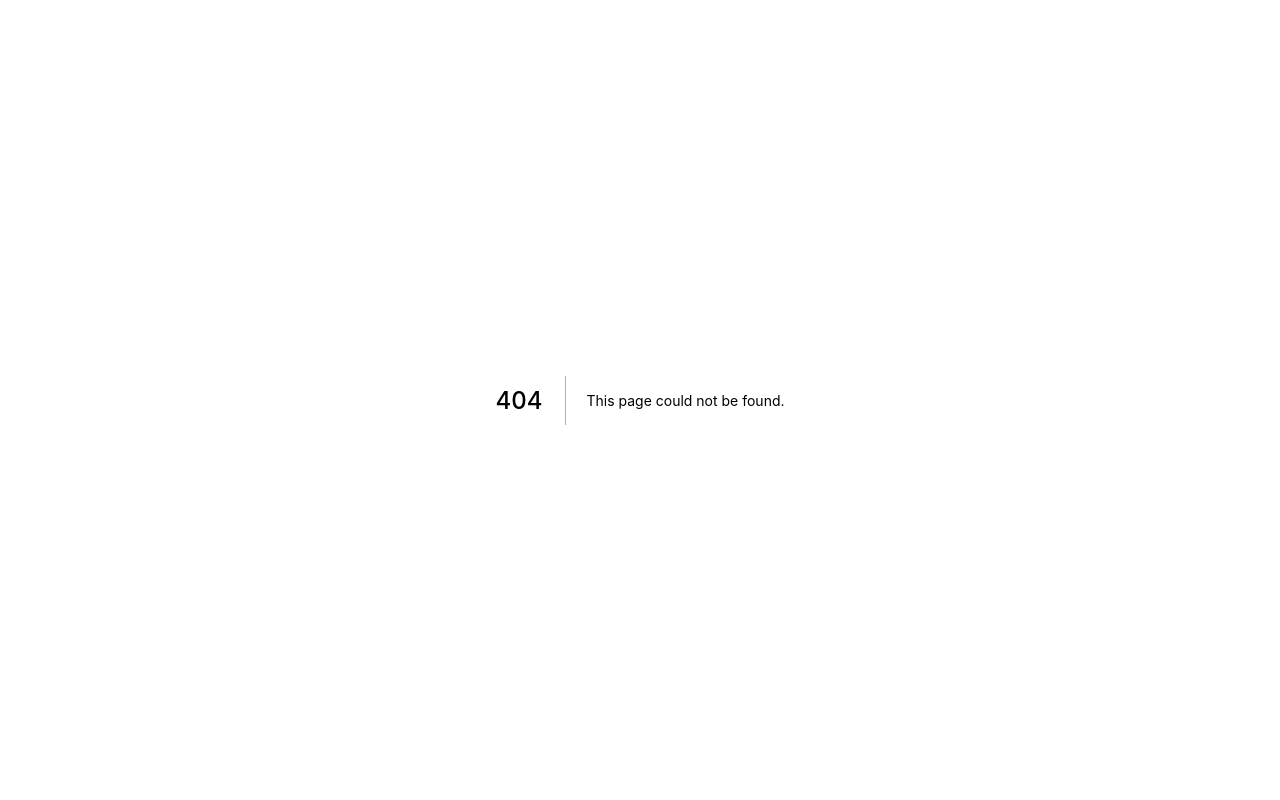
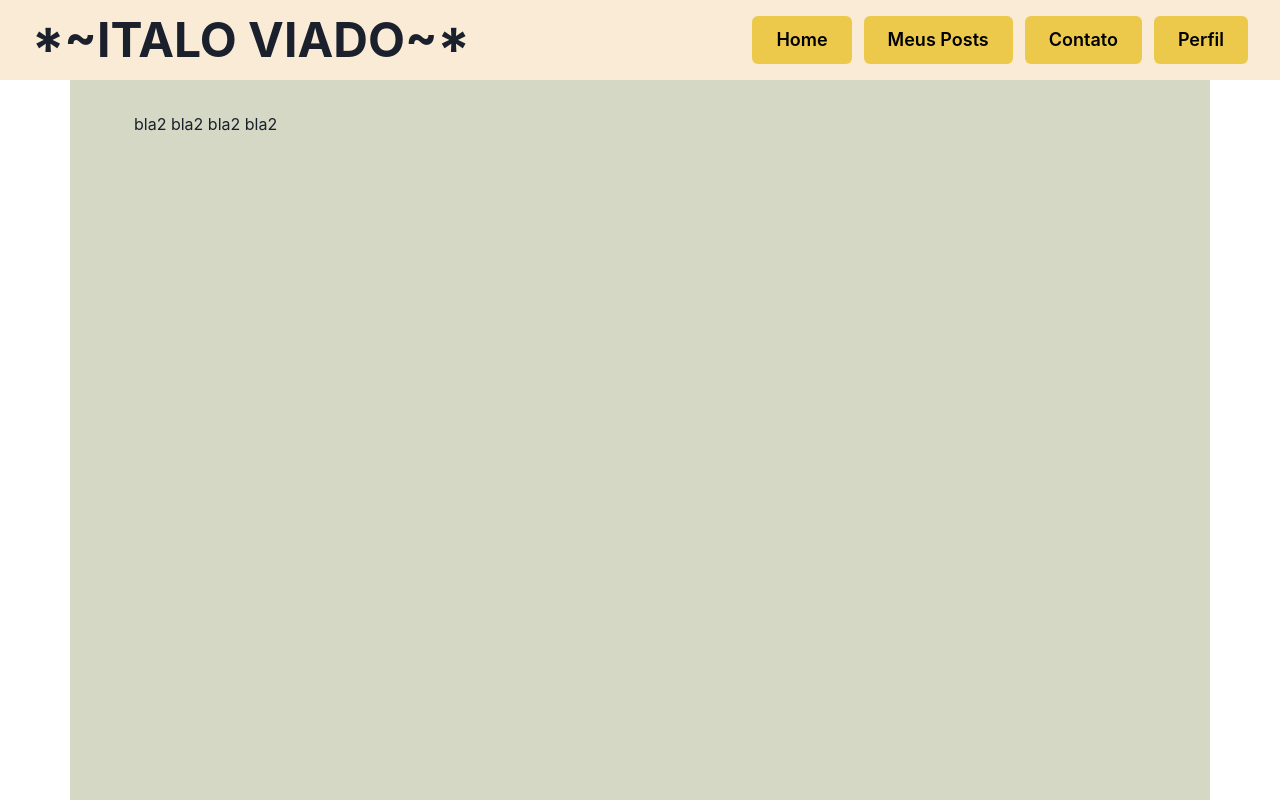
Before and after one commit to pedr0ferrari/blog, a Next.js app: page /meusposts in a window 1280 px wide. Before the commit this address had no page. Built offline with nearby package versions, Linux system fonts and the light colour scheme.

Commit message:
change page names and refactor to arrow functions

```diff
--- a/components/header/header.tsx
+++ b/components/header/header.tsx
@@ -4,7 +4,7 @@ import { Button, Flex, Heading } from "@chakra-ui/react";
 import handler from "../../pages/api/hello";
 import { useRouter } from "next/router";
 
-function Header() {
+const Header = () => {
   const router = useRouter();
   const handleRoute = (path: string) => {
     router.push(path);
@@ -35,9 +35,9 @@ function Header() {
           size="lg"
           as="a"
           colorScheme="yellow"
-          onClick={() => handleRoute("/postagens")}
+          onClick={() => handleRoute("/meusposts")}
         >
-          Postagens
+          Meus Posts
         </Button>
 
         <Button
@@ -53,13 +53,13 @@ function Header() {
           size="lg"
           as="a"
           colorScheme="yellow"
-          onClick={() => handleRoute("/sobre")}
+          onClick={() => handleRoute("/perfil")}
         >
-          Sobre
+          Perfil
         </Button>
       </Flex>
     </Flex>
   );
-}
+};
 
 export default Header;
--- a/pages/_app.tsx
+++ b/pages/_app.tsx
@@ -2,12 +2,12 @@ import "../styles/globals.css";
 import type { AppProps } from "next/app";
 import { ChakraProvider } from "@chakra-ui/react";
 
-function MyApp({ Component, pageProps }: AppProps) {
+const MyApp = ({ Component, pageProps }: AppProps) => {
   return (
     <ChakraProvider>
       <Component {...pageProps} />
     </ChakraProvider>
   );
-}
+};
 
 export default MyApp;
--- a/pages/contato.tsx
+++ b/pages/contato.tsx
@@ -1,13 +1,13 @@
 import Header from "../components/header/header";
 import Main from "../layouts/Main";
 
-function Contato() {
+const Contato = () => {
   return (
     <>
       <Header />
       <Main>Flea corporation</Main>
     </>
   );
-}
+};
 
 export default Contato;
--- a/pages/index.tsx
+++ b/pages/index.tsx
@@ -7,7 +7,7 @@ const PostList = dynamic(() => import("../components/postList"), {
   ssr: false,
 });
 
-function HomePage() {
+const HomePage = () => {
   return (
     <>
       <Header />
@@ -16,5 +16,5 @@ function HomePage() {
       </Main>
     </>
   );
-}
+};
 export default HomePage;
--- a/pages/sobre.tsx
+++ b/pages/meusposts.tsx
@@ -1,12 +1,12 @@
 import Header from "../components/header/header";
 import Main from "../layouts/Main";
 
-function Sobre() {
+function MeusPosts() {
   return (
     <>
       <Header />
-      <Main>bla bla bla bla</Main>
+      <Main>bla2 bla2 bla2 bla2</Main>
     </>
   );
 }
-export default Sobre;
+export default MeusPosts;
```
Also changed, not shown: pages/perfil.tsx (renamed from pages/postagens.tsx, +4 -4 lines), 1 other file (tests, documents, lock files or other folders).
